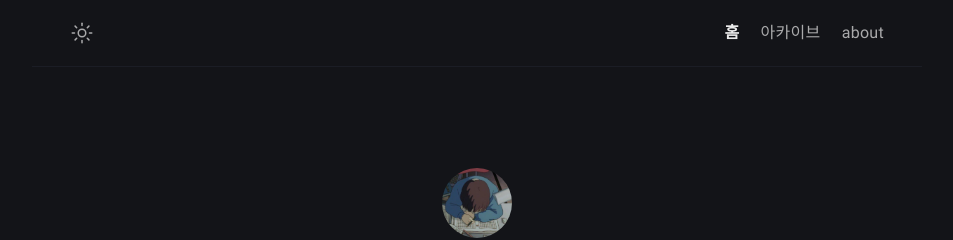
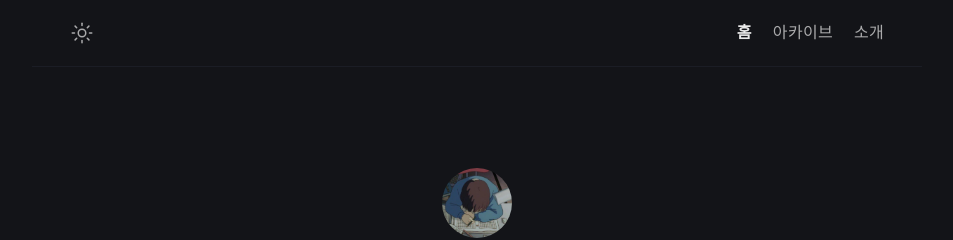
Before and after one commit to kimhodol/hodol-aa96c, a Jekyll site: the page built from index.md, in a window 1280 px wide. Shown: the top 240 px of the page, without its empty margins (163-1116 px from the left). Built offline with Jekyll 4.4.1, drawn with Linux system fonts in a browser that asks for light colours.

Commit message:
menus.yml: changed

```diff
--- a/_data/menus.yml
+++ b/_data/menus.yml
@@ -6,7 +6,7 @@
   url: /archive/
   external: false
 
-- title: about
+- title: 소개
   url: /about/
   external: false # set true if you using external link, see below
 
```
